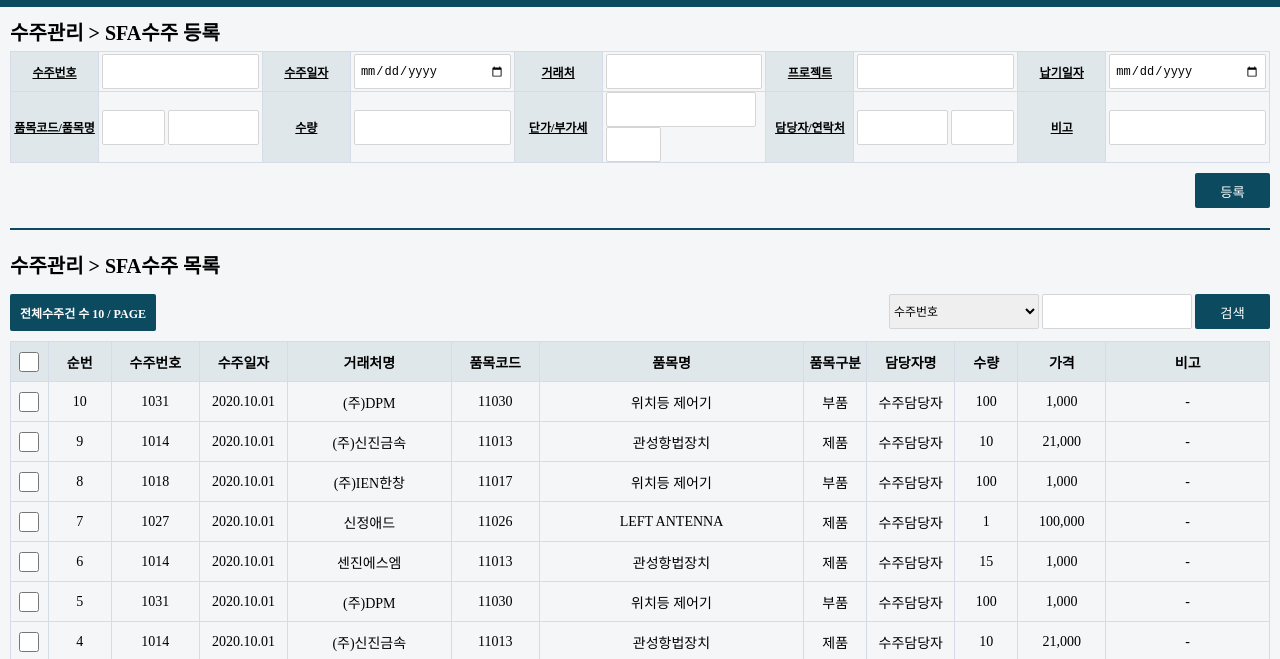
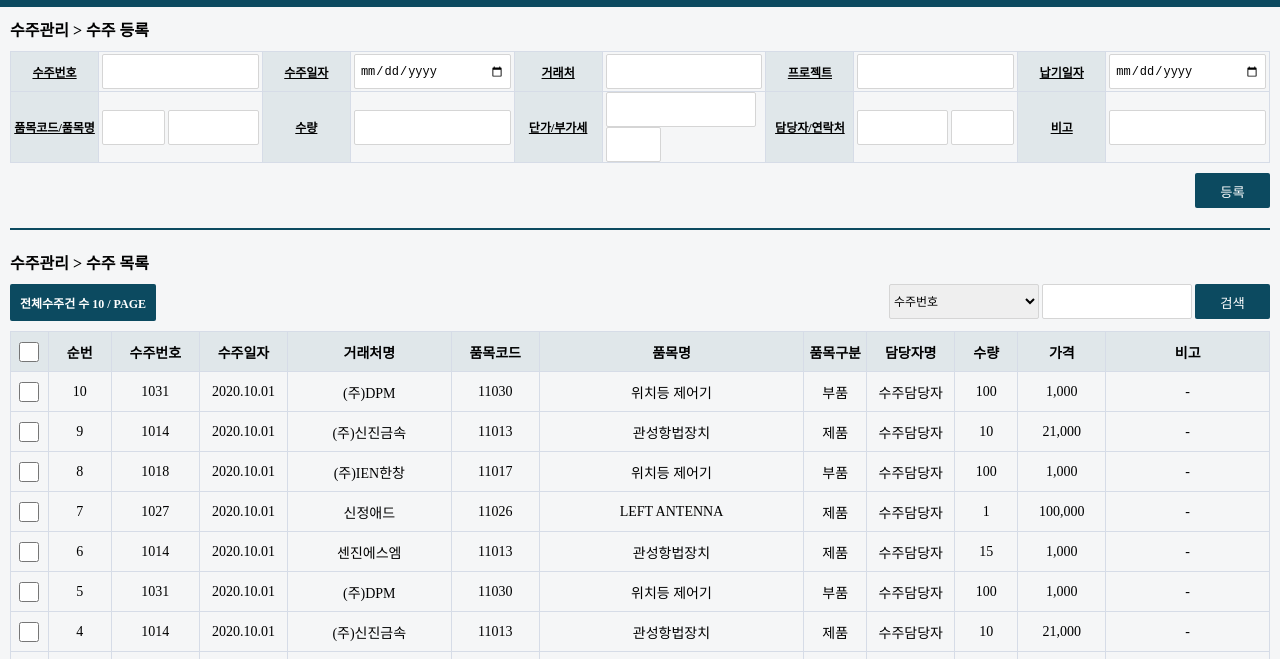
Before and after one commit to sso-jeong/project_front, a plain HTML site: page SFA_order_manage.html in a window 1280 px wide. Shown: the part 123-782 px from the top of the page. Drawn offline with nearby package versions, Linux system fonts and the light colour scheme.

Commit message:
0914 수주관리 수정

```diff
--- a/SFA_order_manage.html
+++ b/SFA_order_manage.html
@@ -100,7 +100,7 @@
         <div class="page-wrap m-tb10">
             <div class="container">
                 <div class="title">
-                    <h3 class="font20 m-t10 m-b5 m-lr10">수주관리 > SFA수주 등록</h3>
+                    <h3 class="font16 m-t10 m-b10 m-lr10">수주관리 > 수주 등록</h3>
                 </div>
                 <div class="order-insert m-b10 m-lr10">
                     <form name="" method="post">
@@ -164,15 +164,15 @@
                 </div>
 
                 <div class="title">
-                    <h3 class="font20 m-t10 m-b5 m-lr10">수주관리 > SFA수주 목록</h3>
+                    <h3 class="font16 m-t10 m-b10 m-lr10">수주관리 > 수주 목록</h3>
                 </div>
 
                 <div class="search-wrap flex flex-justify">
                     <div class="">
-                        <span class="btn-normal m-tb10 m-lr10">전체수주건 수 10 / PAGE</span>
+                        <span class="btn-normal m-b10 m-lr10">전체수주건 수 10 / PAGE</span>
                     </div>
-                    <div class="">
-                        <form method="post" action="" style="margin:10px 10px" autocomplete="off">
+                    <div class="form-wrap">
+                        <form method="post" action="" style="margin:0 10px;" autocomplete="off">
                             <select class="" name="searchOpt">
                                 <option value="ordnum">수주번호</option>
                                 <option value="orddt">수주일자</option>
```
